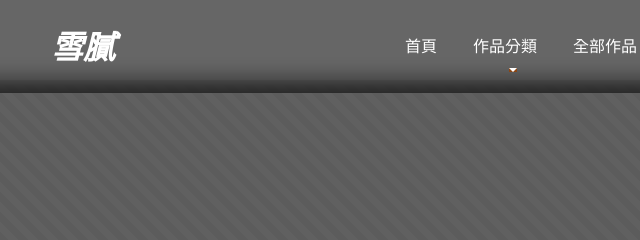
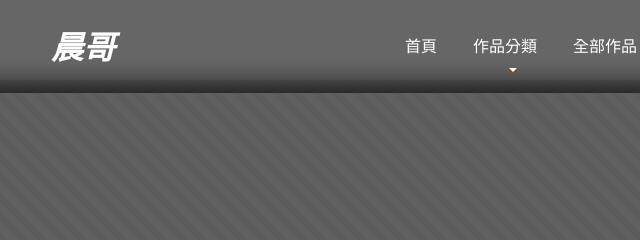
Before and after one commit to Money930314/Art, a plain HTML site: page index.html in a window 1280 px wide. Shown: the top 240 px of the page, 31-671 px from the left. Drawn offline with nearby package versions, Linux system fonts and the light colour scheme.

Commit message:
Update index.html

```diff
--- a/index.html
+++ b/index.html
@@ -3,7 +3,7 @@
 <head>
     <meta charset="UTF-8">
     <meta name="viewport" content="width=device-width, initial-scale=1.0">
-    <title>雪膩陶藝工作室</title>
+    <title>晨哥陶藝工作室</title>
     <!-- Bootstrap 5 CSS -->
     <link href="https://cdnjs.cloudflare.com/ajax/libs/bootstrap/5.3.0/css/bootstrap.min.css" rel="stylesheet">
     <!-- Bootstrap Icons -->
@@ -418,7 +418,7 @@
     <!-- Navigation -->
     <nav class="navbar navbar-expand-lg navbar-dark fixed-top">
         <div class="container">
-            <a class="navbar-brand" href="#">雪膩</a>
+            <a class="navbar-brand" href="#">晨哥</a>
 
             <button class="navbar-toggler" type="button" data-bs-toggle="collapse" data-bs-target="#navbarNav">
                 <span class="navbar-toggler-icon"></span>
@@ -847,4 +847,5 @@
         });
     </script>
 </body>
+
 </html>
```
